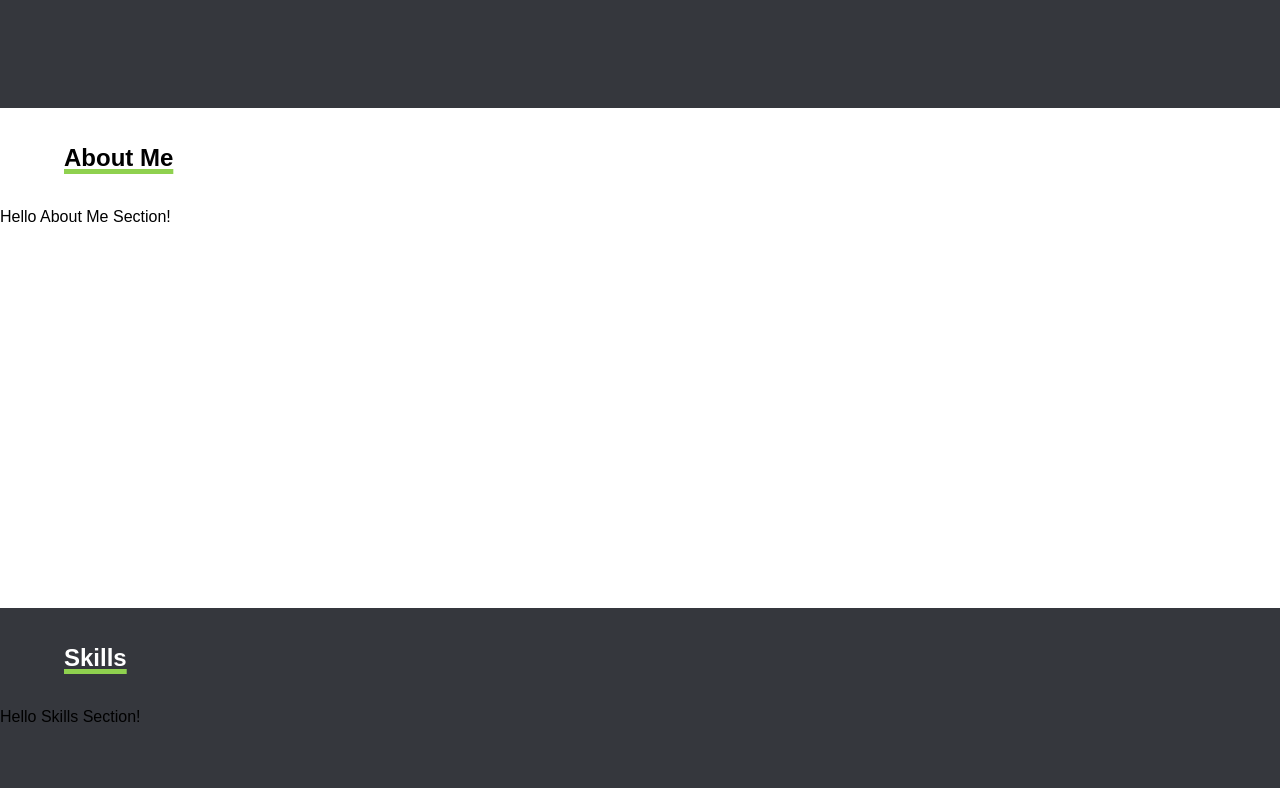
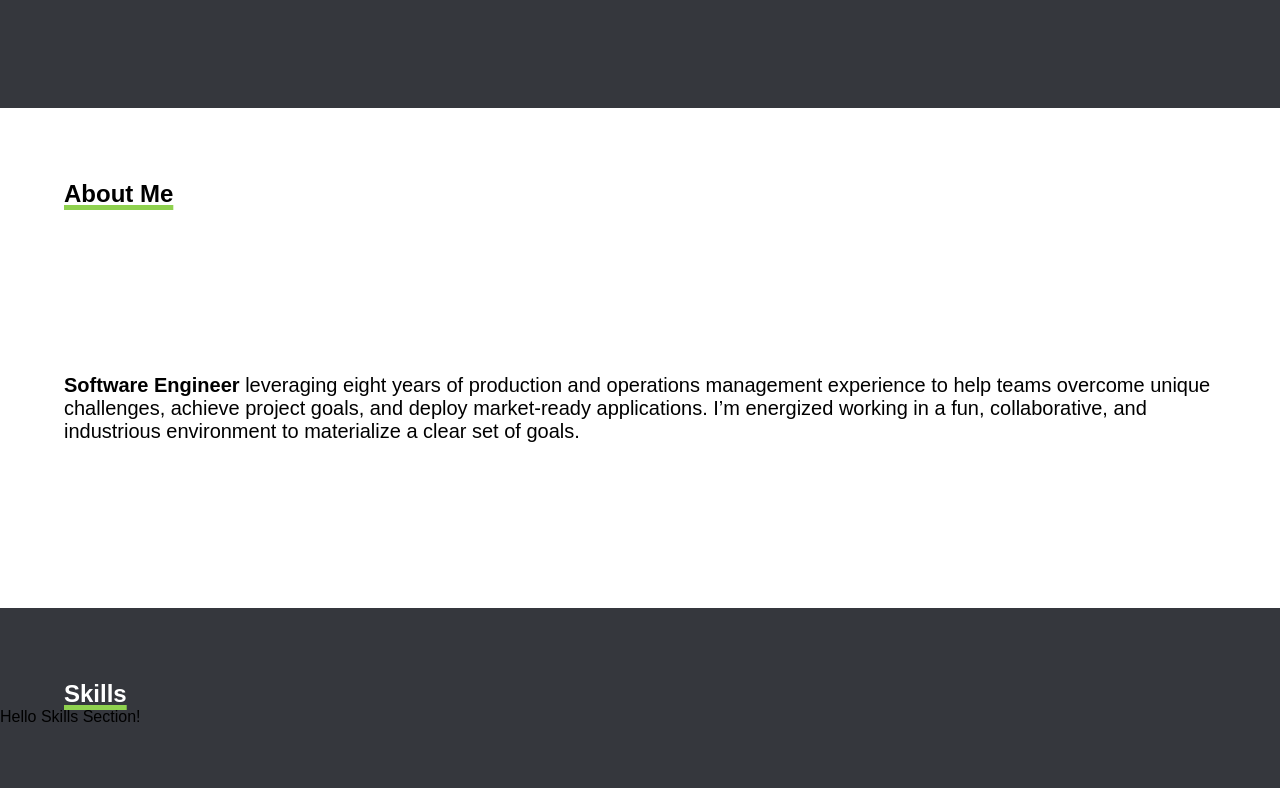
Before and after one commit to MikepdXRider/portfolio, a React (Create React App) app: page / in a window 1280 px wide. Shown: the part 392-1180 px from the top of the page. Built offline with nearby package versions, Linux system fonts and the light colour scheme.

Commit message:
adds about section

```diff
--- a/src/App.module.css
+++ b/src/App.module.css
@@ -30,3 +30,15 @@
     gap: 0;
   }
 }
+
+/* about me section content */
+.aboutContainer {
+  display: flex;
+  align-items: center;
+  justify-content: center;
+}
+
+.aboutText {
+  width: 90%;
+  font-size: 1.25rem;
+}
--- a/src/App.tsx
+++ b/src/App.tsx
@@ -18,7 +18,15 @@ function App() {
         </div>
       </Section>
       <Section title={'About Me'}>
-        <p>Hello About Me Section!</p>
+        <div className={styles.aboutContainer}>
+          <p className={styles.aboutText}>
+            <b>Software Engineer</b> leveraging eight years of production and
+            operations management experience to help teams overcome unique
+            challenges, achieve project goals, and deploy market-ready
+            applications. I’m energized working in a fun, collaborative, and
+            industrious environment to materialize a clear set of goals.
+          </p>
+        </div>
       </Section>
       <Section title={'Skills'} darkMode={true}>
         <p>Hello Skills Section!</p>
--- a/src/components/Section/section.module.css
+++ b/src/components/Section/section.module.css
@@ -33,7 +33,7 @@
   height: 100%;
   width: 100%;
   display: flex;
-  align-items: center;
+  align-items: flex-end;
 }
 
 .title {
@@ -46,6 +46,7 @@
   width: 95%;
   position: relative;
   left: 5%;
+  font-size: 24px;
 }
 
 .darkModeTitle {
```
